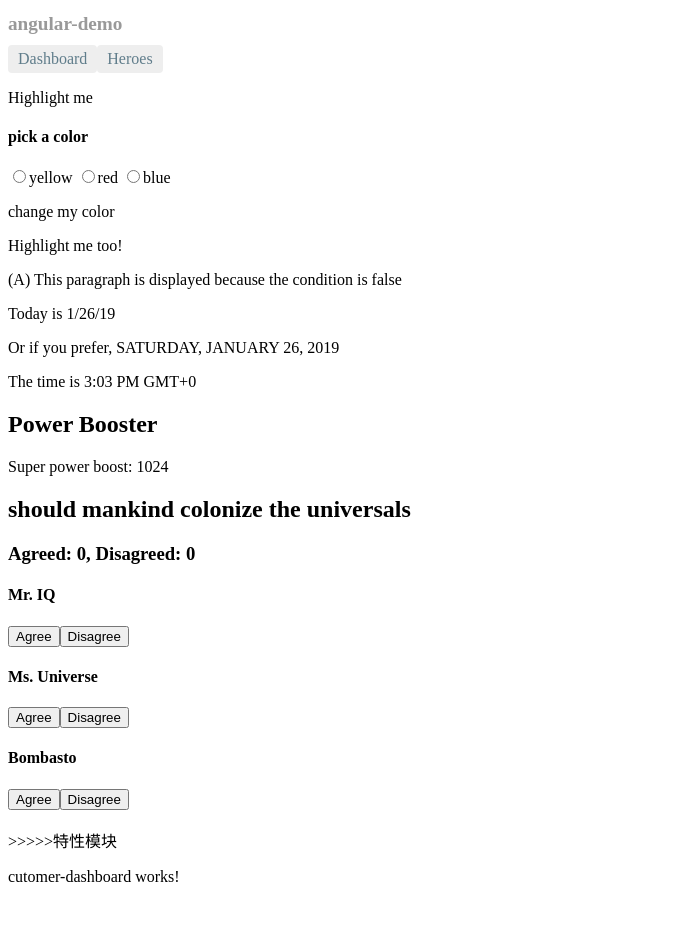
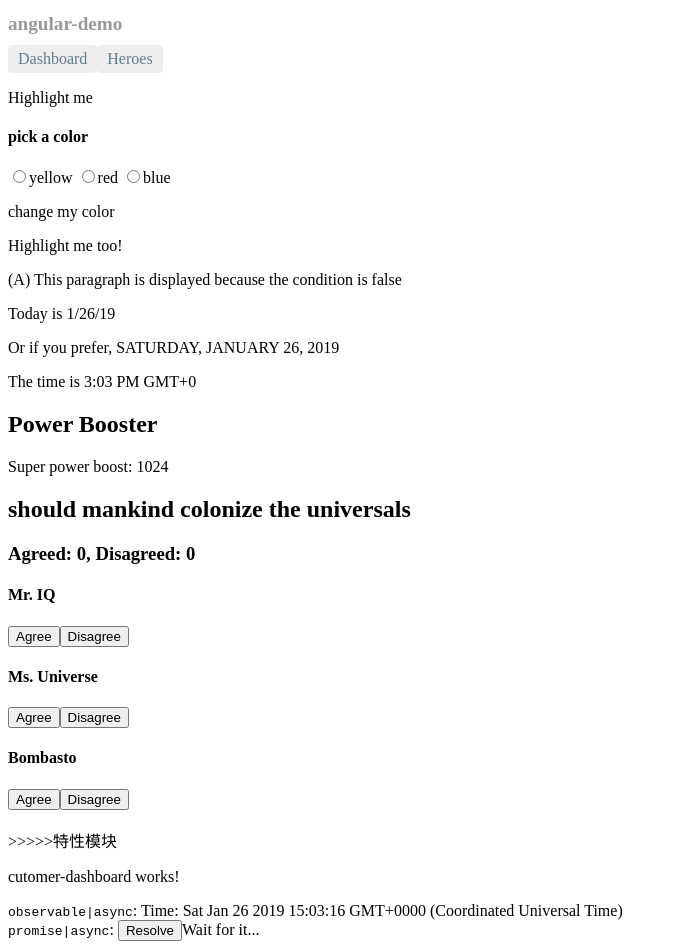
Before and after one commit to shaw1121/angular-demo, an Angular app: page / in a window 1280 px wide. Shown: the whole page, without its empty margins (0-678 px from the left). Before the commit the page ends 902 px from the top, so only its background shows below. Built offline with nearby package versions, Linux system fonts and the light colour scheme.

Commit message:
add async demo

```diff
--- a/src/app/components/customer-dashboard/cutomer-dashboard/cutomer-dashboard.component.html
+++ b/src/app/components/customer-dashboard/cutomer-dashboard/cutomer-dashboard.component.html
@@ -1,3 +1,10 @@
 <p>
   cutomer-dashboard works!
 </p>
+<div><code>observable|async</code>: Time: {{ time | async }}</div>
+
+<div>
+  <code>promise|async</code>:
+  <button (click)="clicked()">{{ arrived ? 'Reset' : 'Resolve' }}</button>
+  <span>Wait for it... {{ greeting | async }}</span>
+</div>
--- a/src/app/components/customer-dashboard/cutomer-dashboard/cutomer-dashboard.component.ts
+++ b/src/app/components/customer-dashboard/cutomer-dashboard/cutomer-dashboard.component.ts
@@ -1,3 +1,5 @@
+import { Observable } from 'rxjs';
+import { Observer } from 'rxjs'
 import { Component, OnInit } from '@angular/core';
 
 @Component({
@@ -5,11 +7,38 @@ import { Component, OnInit } from '@angular/core';
   templateUrl: './cutomer-dashboard.component.html',
   styleUrls: ['./cutomer-dashboard.component.scss']
 })
-export class CutomerDashboardComponent implements OnInit {
+export class CutomerDashboardComponent {
 
-  constructor() { }
+  greeting: Promise<string>|null = null;
+  arrived: boolean = false;
 
-  ngOnInit() {
+  constructor() {
+    this.reset();
+  }
+
+  time = new Observable<string>((observer: Observer<string>) => {
+    setInterval(() => observer.next(new Date().toString()), 1000);
+  });
+
+
+
+  private resolve: Function|null = null;
+
+
+  reset() {
+    this.arrived = false;
+    this.greeting = new Promise<string>((resolve, reject) => {
+      this.resolve = resolve;
+    });
+  }
+
+  clicked() {
+    if (this.arrived) {
+      this.reset();
+    } else {
+      this.resolve !('hi there!');
+      this.arrived = true;
+    }
   }
 
 }
```
